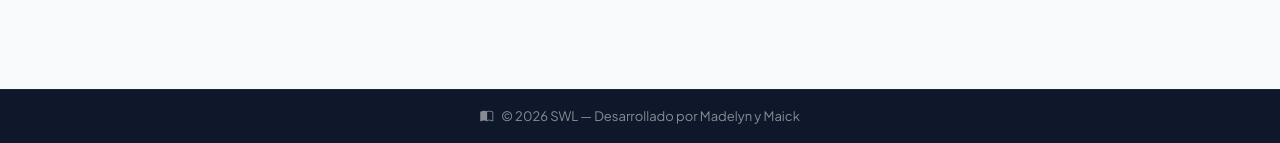
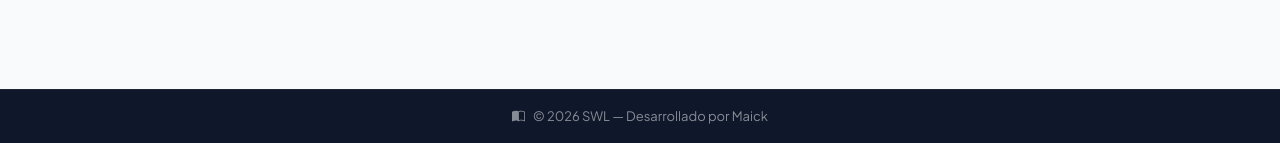
Before and after one commit to MaickFeliz/SWL, a Flask app: page /admin/catalog in a window 1280 px wide. Shown: the part 657-800 px from the top of the page. Run offline with Flask 3, Linux system fonts and the light colour scheme; the visitor is signed in with stand-in values (Sample User, id 1); data that the repository does not hold is empty; some libraries are stand-ins or nearby versions.

Commit message:
Fix many bugs

```diff
--- a/app/templates/base.html
+++ b/app/templates/base.html
@@ -204,7 +204,7 @@
     <div class="container">
       <div class="d-flex align-items-center justify-content-center gap-2">
         <i class="bi bi-book-half"></i>
-        <span>© 2026 SWL — Desarrollado por Madelyn y Maick</span>
+        <span>© 2026 SWL — Desarrollado por Maick</span>
       </div>
     </div>
   </footer>
```
